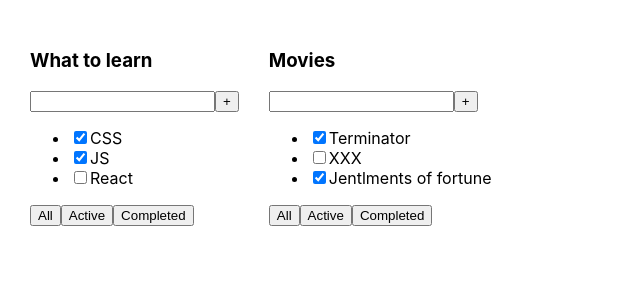
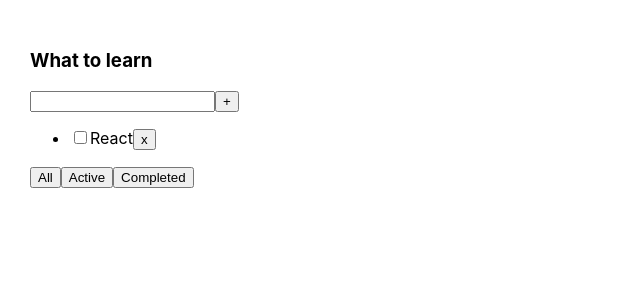
Before and after one commit to Shibka/todolist, a React (Create React App) app: page / in a window 1280 px wide. Shown: the top 300 px of the page, without its empty margins (0-640 px from the left). Built offline with nearby package versions, Linux system fonts and the light colour scheme.

Commit message:
TodoList isDone

```diff
--- a/src/App.tsx
+++ b/src/App.tsx
@@ -1,27 +1,51 @@
-import React from 'react';
+import React, {useState} from 'react';
 import './App.css';
 import {TaskType, TodoList} from "./TodoList";
 
+export type FilterValuesType = 'all' | 'active' | 'completed'
 
 function App() {
-
-    let tasks1 = [
+    const todoListTitle: string = 'What to learn'
+    const [tasks, setTasks] = useState([
         {id: 1, title: "CSS", isDone: true},
         {id: 2, title: "JS", isDone: true},
-        {id: 3, title: "React", isDone: false}
-    ]
-    let tasks2: Array<TaskType> = [
-        {id: 1, title: "Terminator", isDone: true},
-        {id: 2, title: "XXX", isDone: false},
-        {id: 3, title: "Jentlments of fortune", isDone: true}
-    ]
+        {id: 3, title: "React", isDone: false},
+    ])
 
+
+    const removeTask = (taskId: number) => {
+        const updatedTasks = tasks.filter(t => t.id !==taskId)
+        setTasks(updatedTasks)
+    }
+
+    const [filter, setFilter] = useState<FilterValuesType>( 'active')
+
+    const changeFilter = (nextFilter: FilterValuesType) => {
+        setFilter(nextFilter)
+    }
+    const getTasksForMe = (tasksList: Array<TaskType>, filterValue: FilterValuesType) => {
+
+        switch (filterValue) {
+            case 'active':
+                return tasks.filter(t => t.isDone === false)
+            case 'completed':
+                return tasks.filter(t => t.isDone === true)
+            default:
+                return tasks
+        }
+    }
+
+
+    const tasksWhatIWantToSee = getTasksForMe(tasks, filter)
 
     return (
         <div className='App'>
-            <TodoList title='What to learn' tasks={tasks1}/>
-            <TodoList title='Movies' tasks={tasks2}/>
-
+            <TodoList
+                title={todoListTitle}
+                tasks={tasksWhatIWantToSee}
+                removeTask={removeTask}
+                changeFilter={changeFilter}
+                />
         </div>
     );
 }
--- a/src/TodoList.tsx
+++ b/src/TodoList.tsx
@@ -1,6 +1,5 @@
 import React from "react";
-
-
+import {FilterValuesType} from "./App";
 
 export type TaskType = {
     id: number,
@@ -9,15 +8,29 @@
 }
 
 
-
-type PropsType = {
+type TodolistPropsType = {
     title: string,
-    tasks: Array<TaskType>
-
+    tasks: TaskType[]
+    removeTask: (taskId: number) => void
+    changeFilter: (nextFilter: FilterValuesType) => void
 }
 
 
-export function TodoList(props: PropsType) {
+export function TodoList(props: TodolistPropsType) {
+
+
+    const tasksListItems: Array<JSX.Element> = props.tasks.map((task): JSX.Element => {
+
+        return (
+            <li>
+                <input type="checkbox" checked={task.isDone}/>
+                <span>{task.title}</span>
+                <button onClick={() =>props.removeTask(task.id)}>x</button>
+            </li>
+        )
+    })
+
+
     return (
         <div>
             <h3>{props.title}</h3>
@@ -26,14 +39,12 @@
                 <button>+</button>
             </div>
             <ul>
-                <li><input type="checkbox" checked={props.tasks[0].isDone}/><span>{props.tasks[0].title}</span></li>
-                <li><input type="checkbox" checked={props.tasks[1].isDone}/><span>{props.tasks[1].title}</span></li>
-                <li><input type="checkbox" checked={props.tasks[2].isDone}/><span>{props.tasks[2].title}</span></li>
+                {tasksListItems}
             </ul>
             <div>
-                <button>All</button>
-                <button>Active</button>
-                <button>Completed</button>
+                <button onClick={()=>props.changeFilter('all')}>All</button>
+                <button onClick={()=>props.changeFilter('active')}>Active</button>
+                <button onClick={()=>props.changeFilter('completed')}>Completed</button>
             </div>
         </div>
     )
```
